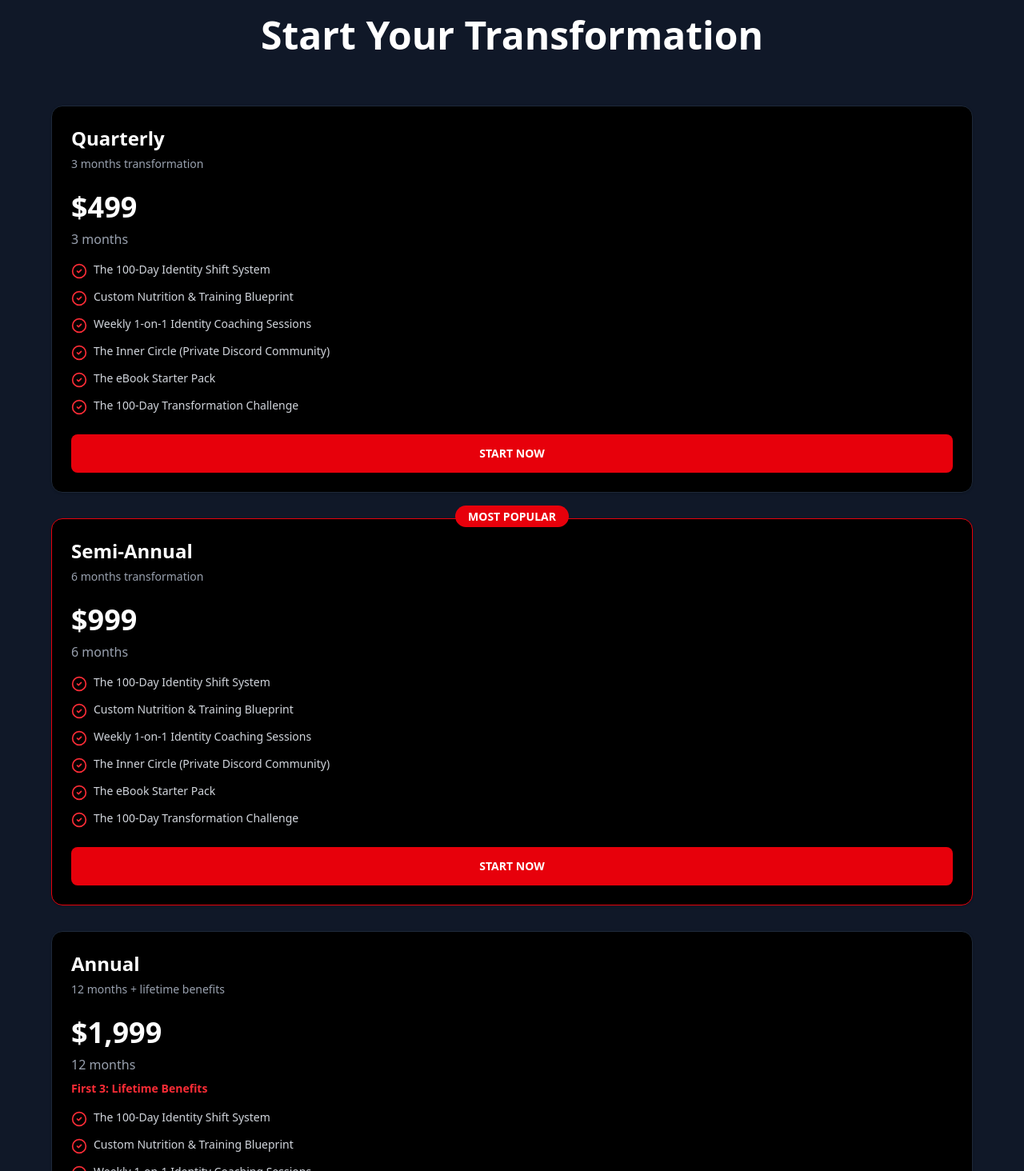
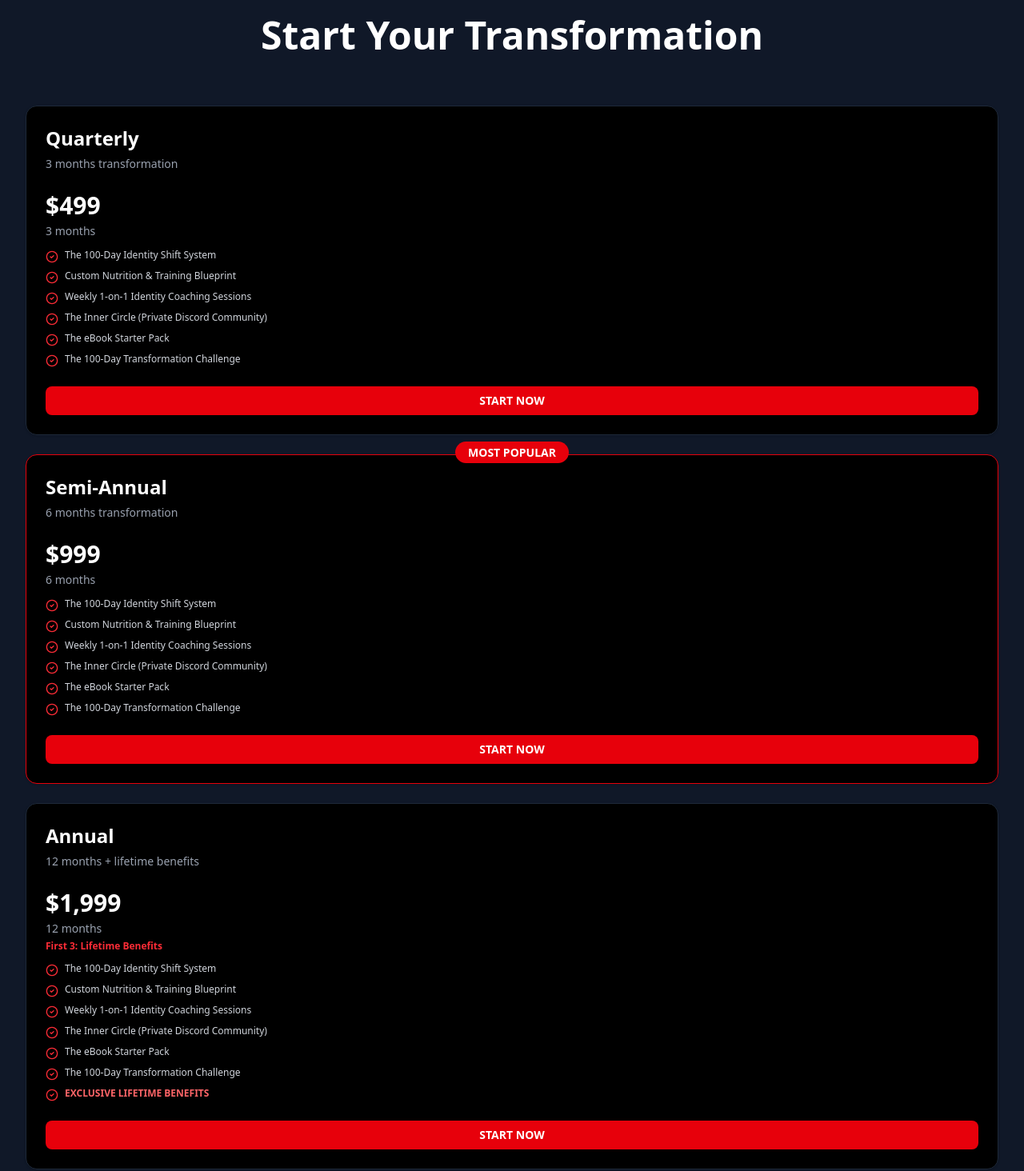
Before and after one commit to AdrianoDRJB/Transform-method, a React (Vite) app: page /identity in a window 1280 px wide. Shown: the part 5846-7310 px from the top of the page at 80% size. Built offline with nearby package versions, Linux system fonts and the light colour scheme.

Commit message:
Fix: compact side-by-side pricing cards with smaller text

```diff
--- a/src/components/TheIdentity.jsx
+++ b/src/components/TheIdentity.jsx
@@ -336,7 +336,7 @@ function TheIdentity() {
             </h2>
           </div>
 
-          <div className="grid grid-cols-1 lg:grid-cols-3 gap-8 max-w-6xl mx-auto">
+          <div className="grid grid-cols-1 md:grid-cols-3 gap-6 max-w-7xl mx-auto">
             {/* Quarterly */}
             <Card className="bg-black border-gray-800 hover:border-red-600 transition-all">
               <CardHeader>
@@ -345,37 +345,37 @@ function TheIdentity() {
               </CardHeader>
               <CardContent>
                 <div className="mb-6">
-                  <p className="text-4xl font-black text-white mb-2">$499</p>
-                  <p className="text-gray-400 mb-4">3 months</p>
-                  <ul className="space-y-3 text-sm text-gray-300">
+                  <p className="text-3xl font-black text-white mb-1">$499</p>
+                  <p className="text-gray-400 text-sm mb-3">3 months</p>
+                  <ul className="space-y-2 text-xs text-gray-300">
                     <li className="flex items-start gap-2">
-                      <CheckCircle2 className="h-5 w-5 text-red-500 flex-shrink-0 mt-0.5" />
+                      <CheckCircle2 className="h-4 w-4 text-red-500 flex-shrink-0 mt-0.5" />
                       <span>The 100-Day Identity Shift System</span>
                     </li>
                     <li className="flex items-start gap-2">
-                      <CheckCircle2 className="h-5 w-5 text-red-500 flex-shrink-0 mt-0.5" />
+                      <CheckCircle2 className="h-4 w-4 text-red-500 flex-shrink-0 mt-0.5" />
                       <span>Custom Nutrition & Training Blueprint</span>
                     </li>
                     <li className="flex items-start gap-2">
-                      <CheckCircle2 className="h-5 w-5 text-red-500 flex-shrink-0 mt-0.5" />
+                      <CheckCircle2 className="h-4 w-4 text-red-500 flex-shrink-0 mt-0.5" />
                       <span>Weekly 1-on-1 Identity Coaching Sessions</span>
                     </li>
                     <li className="flex items-start gap-2">
-                      <CheckCircle2 className="h-5 w-5 text-red-500 flex-shrink-0 mt-0.5" />
+                      <CheckCircle2 className="h-4 w-4 text-red-500 flex-shrink-0 mt-0.5" />
                       <span>The Inner Circle (Private Discord Community)</span>
                     </li>
                     <li className="flex items-start gap-2">
-                      <CheckCircle2 className="h-5 w-5 text-red-500 flex-shrink-0 mt-0.5" />
+                      <CheckCircle2 className="h-4 w-4 text-red-500 flex-shrink-0 mt-0.5" />
                       <span>The eBook Starter Pack</span>
                     </li>
                     <li className="flex items-start gap-2">
-                      <CheckCircle2 className="h-5 w-5 text-red-500 flex-shrink-0 mt-0.5" />
+                      <CheckCircle2 className="h-4 w-4 text-red-500 flex-shrink-0 mt-0.5" />
                       <span>The 100-Day Transformation Challenge</span>
                     </li>
                   </ul>
                 </div>
                 <a href="https://buy.stripe.com/9B6eVc0Zh4UT8dV59b1Jm0v" target="_blank" rel="noopener noreferrer">
-                  <Button className="w-full bg-red-600 hover:bg-red-700 text-white font-bold py-6">
+                  <Button className="w-full bg-red-600 hover:bg-red-700 text-white font-bold py-4 text-sm">
                     START NOW
                   </Button>
                 </a>
@@ -393,37 +393,37 @@ function TheIdentity() {
               </CardHeader>
               <CardContent>
                 <div className="mb-6">
-                  <p className="text-4xl font-black text-white mb-2">$999</p>
-                  <p className="text-gray-400 mb-4">6 months</p>
-                  <ul className="space-y-3 text-sm text-gray-300">
+                  <p className="text-3xl font-black text-white mb-1">$999</p>
+                  <p className="text-gray-400 text-sm mb-3">6 months</p>
+                  <ul className="space-y-2 text-xs text-gray-300">
                     <li className="flex items-start gap-2">
-                      <CheckCircle2 className="h-5 w-5 text-red-500 flex-shrink-0 mt-0.5" />
+                      <CheckCircle2 className="h-4 w-4 text-red-500 flex-shrink-0 mt-0.5" />
                       <span>The 100-Day Identity Shift System</span>
                     </li>
                     <li className="flex items-start gap-2">
-                      <CheckCircle2 className="h-5 w-5 text-red-500 flex-shrink-0 mt-0.5" />
+                      <CheckCircle2 className="h-4 w-4 text-red-500 flex-shrink-0 mt-0.5" />
                       <span>Custom Nutrition & Training Blueprint</span>
                     </li>
                     <li className="flex items-start gap-2">
-                      <CheckCircle2 className="h-5 w-5 text-red-500 flex-shrink-0 mt-0.5" />
+                      <CheckCircle2 className="h-4 w-4 text-red-500 flex-shrink-0 mt-0.5" />
                       <span>Weekly 1-on-1 Identity Coaching Sessions</span>
                     </li>
                     <li className="flex items-start gap-2">
-                      <CheckCircle2 className="h-5 w-5 text-red-500 flex-shrink-0 mt-0.5" />
+                      <CheckCircle2 className="h-4 w-4 text-red-500 flex-shrink-0 mt-0.5" />
                       <span>The Inner Circle (Private Discord Community)</span>
                     </li>
                     <li className="flex items-start gap-2">
-                      <CheckCircle2 className="h-5 w-5 text-red-500 flex-shrink-0 mt-0.5" />
+                      <CheckCircle2 className="h-4 w-4 text-red-500 flex-shrink-0 mt-0.5" />
                       <span>The eBook Starter Pack</span>
                     </li>
                     <li className="flex items-start gap-2">
-                      <CheckCircle2 className="h-5 w-5 text-red-500 flex-shrink-0 mt-0.5" />
+                      <CheckCircle2 className="h-4 w-4 text-red-500 flex-shrink-0 mt-0.5" />
                       <span>The 100-Day Transformation Challenge</span>
                     </li>
                   </ul>
                 </div>
                 <a href="https://buy.stripe.com/cNicN4dM34UTeCjatv1Jm0w" target="_blank" rel="noopener noreferrer">
-                  <Button className="w-full bg-red-600 hover:bg-red-700 text-white font-bold py-6">
+                  <Button className="w-full bg-red-600 hover:bg-red-700 text-white font-bold py-4 text-sm">
                     START NOW
                   </Button>
                 </a>
@@ -438,42 +438,42 @@ function TheIdentity() {
               </CardHeader>
               <CardContent>
                 <div className="mb-6">
-                  <p className="text-4xl font-black text-white mb-2">$1,999</p>
-                  <p className="text-gray-400 mb-2">12 months</p>
-                  <p className="text-red-500 text-sm font-bold mb-4">First 3: Lifetime Benefits</p>
-                  <ul className="space-y-3 text-sm text-gray-300">
+                  <p className="text-3xl font-black text-white mb-1">$1,999</p>
+                  <p className="text-gray-400 text-sm mb-1">12 months</p>
+                  <p className="text-red-500 text-xs font-bold mb-3">First 3: Lifetime Benefits</p>
+                  <ul className="space-y-2 text-xs text-gray-300">
                     <li className="flex items-start gap-2">
-                      <CheckCircle2 className="h-5 w-5 text-red-500 flex-shrink-0 mt-0.5" />
+                      <CheckCircle2 className="h-4 w-4 text-red-500 flex-shrink-0 mt-0.5" />
                       <span>The 100-Day Identity Shift System</span>
                     </li>
                     <li className="flex items-start gap-2">
-                      <CheckCircle2 className="h-5 w-5 text-red-500 flex-shrink-0 mt-0.5" />
+                      <CheckCircle2 className="h-4 w-4 text-red-500 flex-shrink-0 mt-0.5" />
                       <span>Custom Nutrition & Training Blueprint</span>
                     </li>
                     <li className="flex items-start gap-2">
-                      <CheckCircle2 className="h-5 w-5 text-red-500 flex-shrink-0 mt-0.5" />
+                      <CheckCircle2 className="h-4 w-4 text-red-500 flex-shrink-0 mt-0.5" />
                       <span>Weekly 1-on-1 Identity Coaching Sessions</span>
                     </li>
                     <li className="flex items-start gap-2">
-                      <CheckCircle2 className="h-5 w-5 text-red-500 flex-shrink-0 mt-0.5" />
+                      <CheckCircle2 className="h-4 w-4 text-red-500 flex-shrink-0 mt-0.5" />
                       <span>The Inner Circle (Private Discord Community)</span>
                     </li>
                     <li className="flex items-start gap-2">
-                      <CheckCircle2 className="h-5 w-5 text-red-500 flex-shrink-0 mt-0.5" />
+                      <CheckCircle2 className="h-4 w-4 text-red-500 flex-shrink-0 mt-0.5" />
                       <span>The eBook Starter Pack</span>
                     </li>
                     <li className="flex items-start gap-2">
-                      <CheckCircle2 className="h-5 w-5 text-red-500 flex-shrink-0 mt-0.5" />
+                      <CheckCircle2 className="h-4 w-4 text-red-500 flex-shrink-0 mt-0.5" />
                       <span>The 100-Day Transformation Challenge</span>
                     </li>
                     <li className="flex items-start gap-2">
-                      <CheckCircle2 className="h-5 w-5 text-red-500 flex-shrink-0 mt-0.5" />
+                      <CheckCircle2 className="h-4 w-4 text-red-500 flex-shrink-0 mt-0.5" />
                       <span className="font-bold text-red-400">EXCLUSIVE LIFETIME BENEFITS</span>
                     </li>
                   </ul>
                 </div>
                 <a href="https://buy.stripe.com/dRmdR88rJ7312TB8ln1Jm0x" target="_blank" rel="noopener noreferrer">
-                  <Button className="w-full bg-red-600 hover:bg-red-700 text-white font-bold py-6">
+                  <Button className="w-full bg-red-600 hover:bg-red-700 text-white font-bold py-4 text-sm">
                     START NOW
                   </Button>
                 </a>
```
